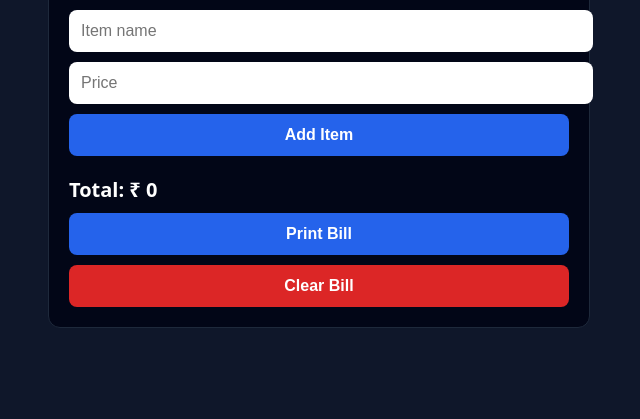
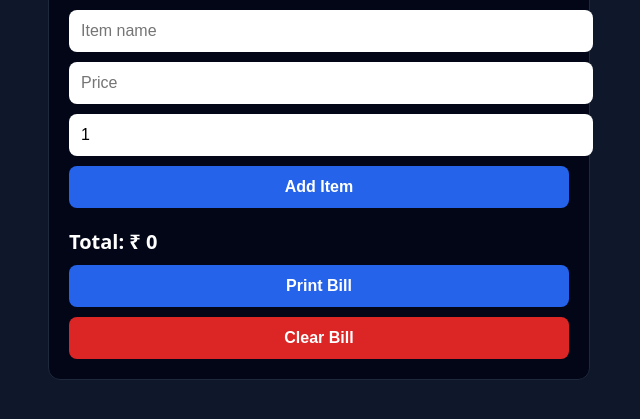
Before and after one commit to hemanthhemu9449-cpu/my-ai, a plain HTML site: page billing.html in a window 1280 px wide. Shown: the part 127-546 px from the top of the page, without its empty margins (321-961 px from the left). Drawn offline with Linux system fonts and the light colour scheme.

Commit message:
Update billing.html

```diff
--- a/billing.html
+++ b/billing.html
@@ -71,7 +71,8 @@ button {
   <h1>🧾 Shop Billing</h1>
 
   <input id="itemName" placeholder="Item name">
-  <input id="itemPrice" type="number" placeholder="Price">
+<input id="itemPrice" type="number" placeholder="Price">
+<input id="itemQty" type="number" placeholder="Quantity" value="1">
 
   <button onclick="addItem()">Add Item</button>
 
```
